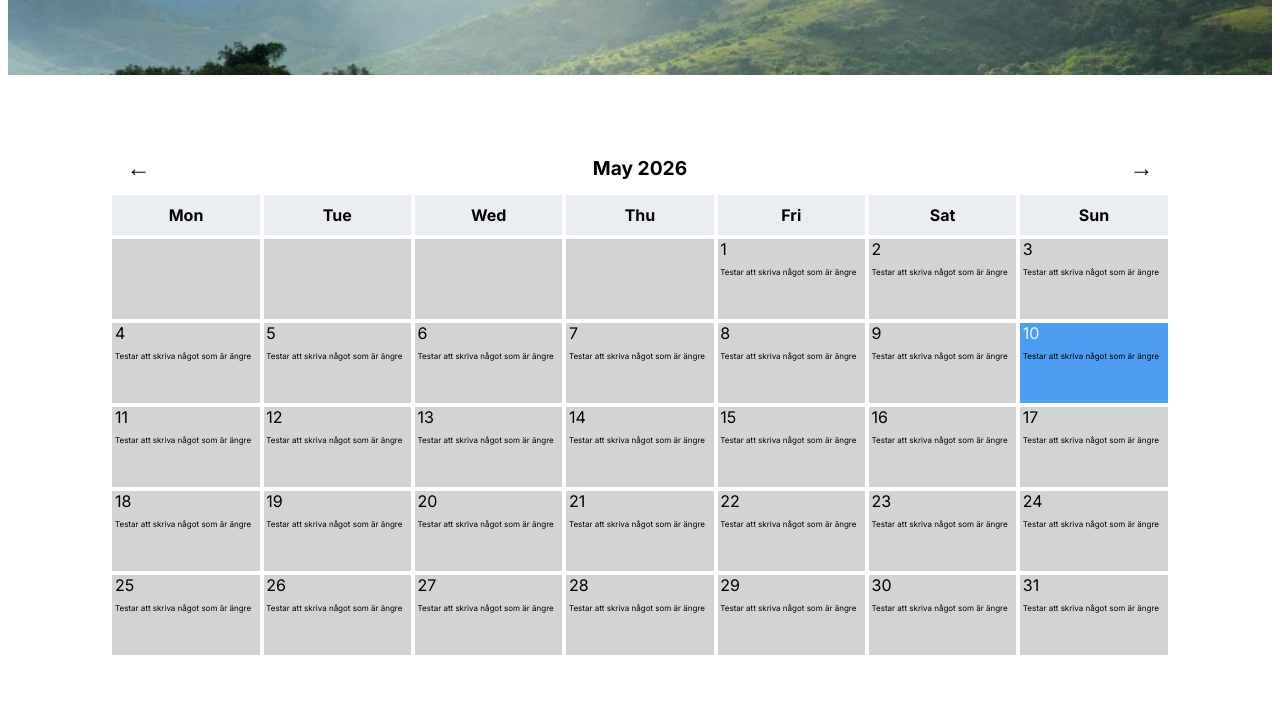
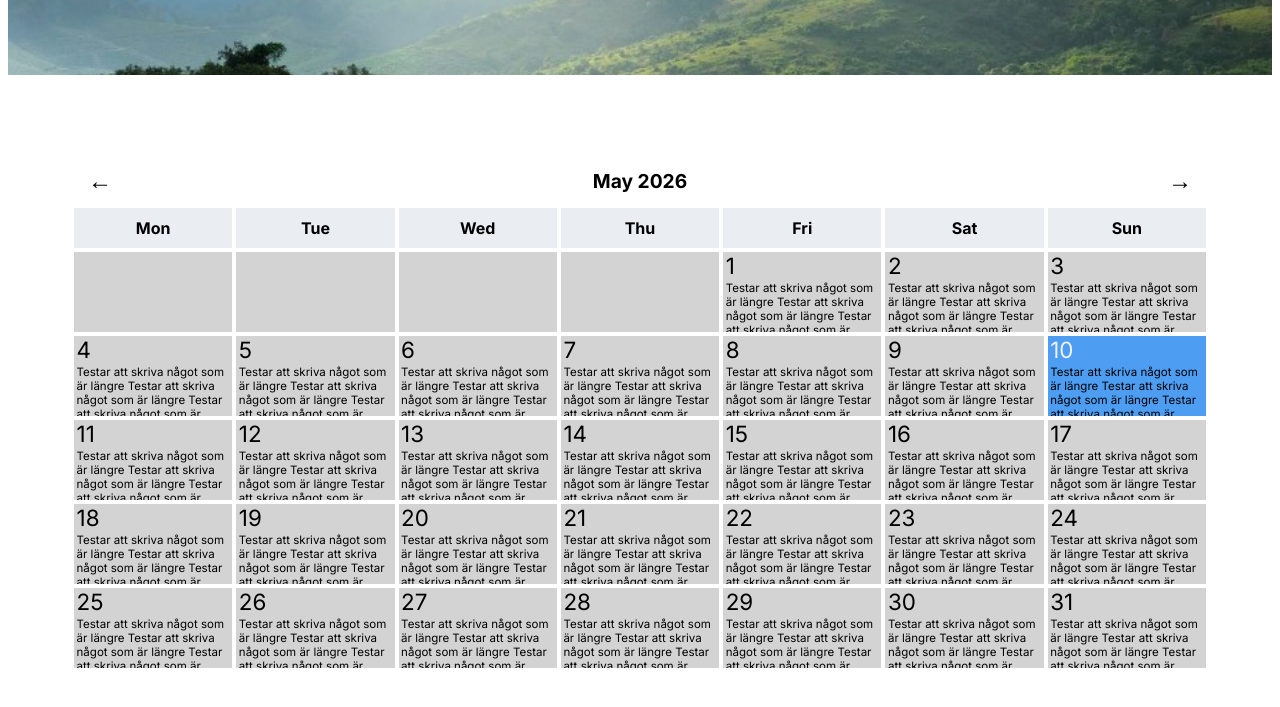
Before and after one commit to mary4844/Studyhelper, a plain HTML site: page frontend/calendar.html in a window 1280 px wide. Shown: the part 133-840 px from the top of the page. Drawn offline with Linux system fonts and the light colour scheme.

Commit message:
kalender

```diff
--- a/frontend/scripts/calendar.js
+++ b/frontend/scripts/calendar.js
@@ -40,7 +40,7 @@ function renderCalendar(month, year) {
         date.classList.add('date')
 
         const dateInfo = document.createElement('div');
-        dateInfo.textContent = 'Testar att skriva något som är ängre'
+        dateInfo.textContent = 'Testar att skriva något som är längre Testar att skriva något som är längre Testar att skriva något som är längre'
         dateInfo.classList.add('date-info')
 
         // Highlight today's date
--- a/frontend/stylesheets/calendar.css
+++ b/frontend/stylesheets/calendar.css
@@ -2,16 +2,19 @@ body {
     font-family: Inter, Arial;
     background-color: #fff;
     margin-bottom: 70px;
+
+    /* box-sizing: border-box; */
 }
 .header {
     display: flex;
-    height: 5vw;
+    height: 1vw;
 }
 
 .calendar {
-    box-shadow: 0 rgba(0, 0, 0, 0.1);
-    margin-left: 8vw;
-    margin-right: 8vw;
+    width: 100%;
+    max-width: 100%;
+    box-sizing: border-box;
+    padding: 5vw;
 }
 .calendar-header {
     display: flex;
@@ -38,15 +41,20 @@ body {
 }
 .calendar-weekdays div {
     text-align: center;
-    /* padding: 10px; */
     padding-bottom: 10px;
     padding-top: 10px;
     font-weight: bold;
     border: 2px solid white;
 }
+.calendar-dates {
+    width: 100%;
+    min-width: 0;
+}
 .calendar-dates > div {
     position: relative;
     height: 80px;
+    overflow: hidden;
+
     background-color: lightgray;
     cursor: pointer;
     border: 2px solid white;
@@ -56,15 +64,20 @@ body {
 .date{
     display: block;
     padding-left: 0.2vw;
-    font-size: 1em;
     transition: 0.2s;
+
+    /* font-size: 1em; */
+    font-size: clamp(0.9rem, 1.8vw, 1.4rem);
 }
 .date-info {
     display: inline-block;
     padding: 0.2vw;
-    font-size: 0.5em;
+    font-size: clamp(0.5rem, 0.9vw, 0.8rem);
     color: black;
+
     transition: 0.2s;
+
+    overflow-wrap: break-word;
 }
 .calendar-dates div.current-date{
     background-color: #4d9df3;
@@ -77,6 +90,9 @@ body {
 @media (max-width: 400px) {
     .calendar {
         width: 100%;
-        margin: 0 10px;
+        padding: 0 10px;
+    }
+    .calendar-dates > div {
+        font-size: 15px;
     }
 }
```
